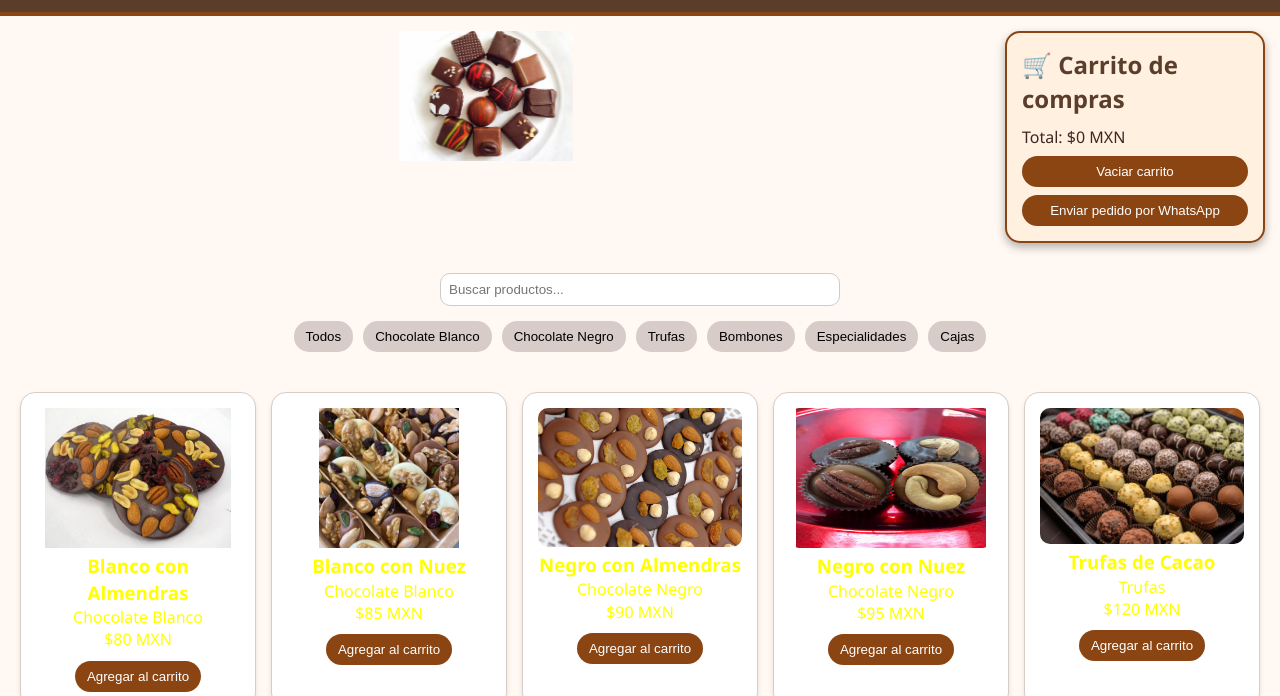
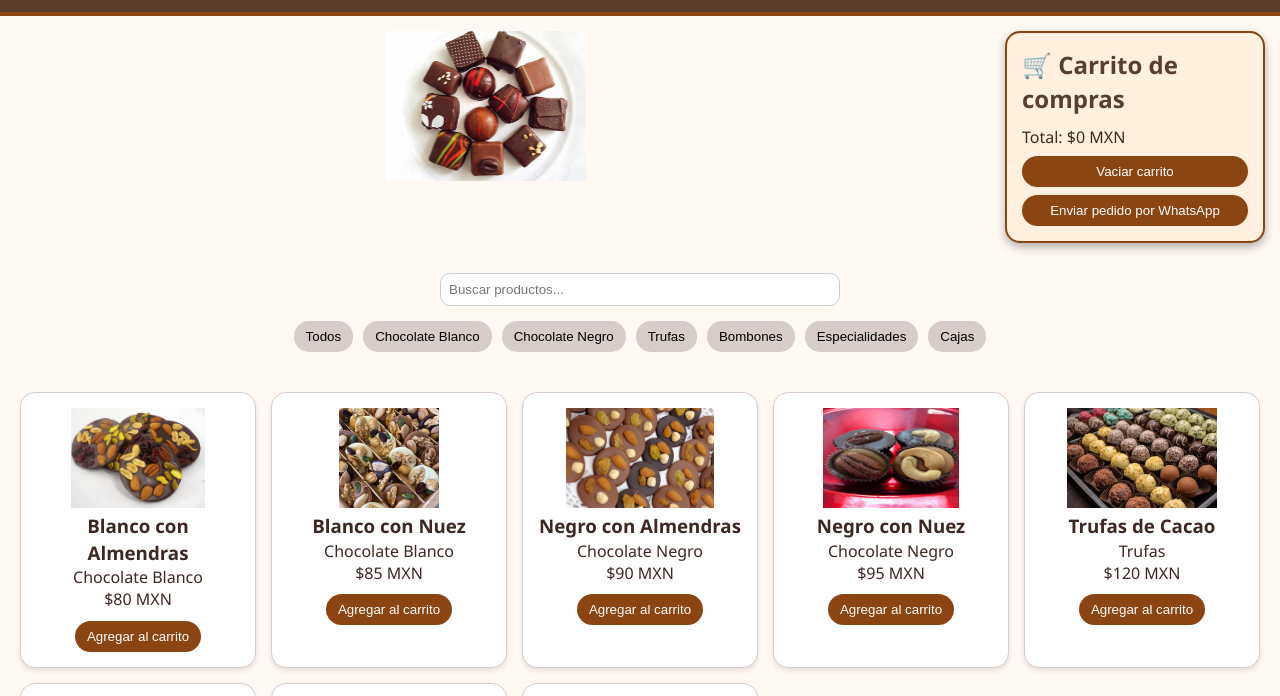
Before and after one commit to G10Hernandez/Chocolatisimos, a plain HTML site: page index.html in a window 1280 px wide. Shown: the part 80-776 px from the top of the page. Drawn offline with Linux system fonts and the light colour scheme.

Commit message:
Add files via upload

```diff
--- a/style.css
+++ b/style.css
@@ -89,7 +89,7 @@ header {
 .carrusel img {
   width: 100%;
   height: auto;
-  max-height: 130px; /* 🔹 Reducido al 50% */
+  max-height: 150px; /* 🔹 Reducido al 50% */
   object-fit: contain;
   border-radius: 10px;
 }
@@ -225,7 +225,6 @@ header {
   border: 1px solid #d7ccc8;
   border-radius: 15px;
   padding: 15px;
-  color: yellow;
   text-align: center;
   box-shadow: 0 3px 5px rgba(0, 0, 0, 0.1);
   transition: 0.3s;
@@ -238,8 +237,8 @@ header {
 .producto img {
   width: 100%;
   height: auto;
-  max-height: 140px;
-  object-fit: contain;
+  max-height: 100px;
+  object-fit: scale-down;
   border-radius: 10px;
 }
 
```
